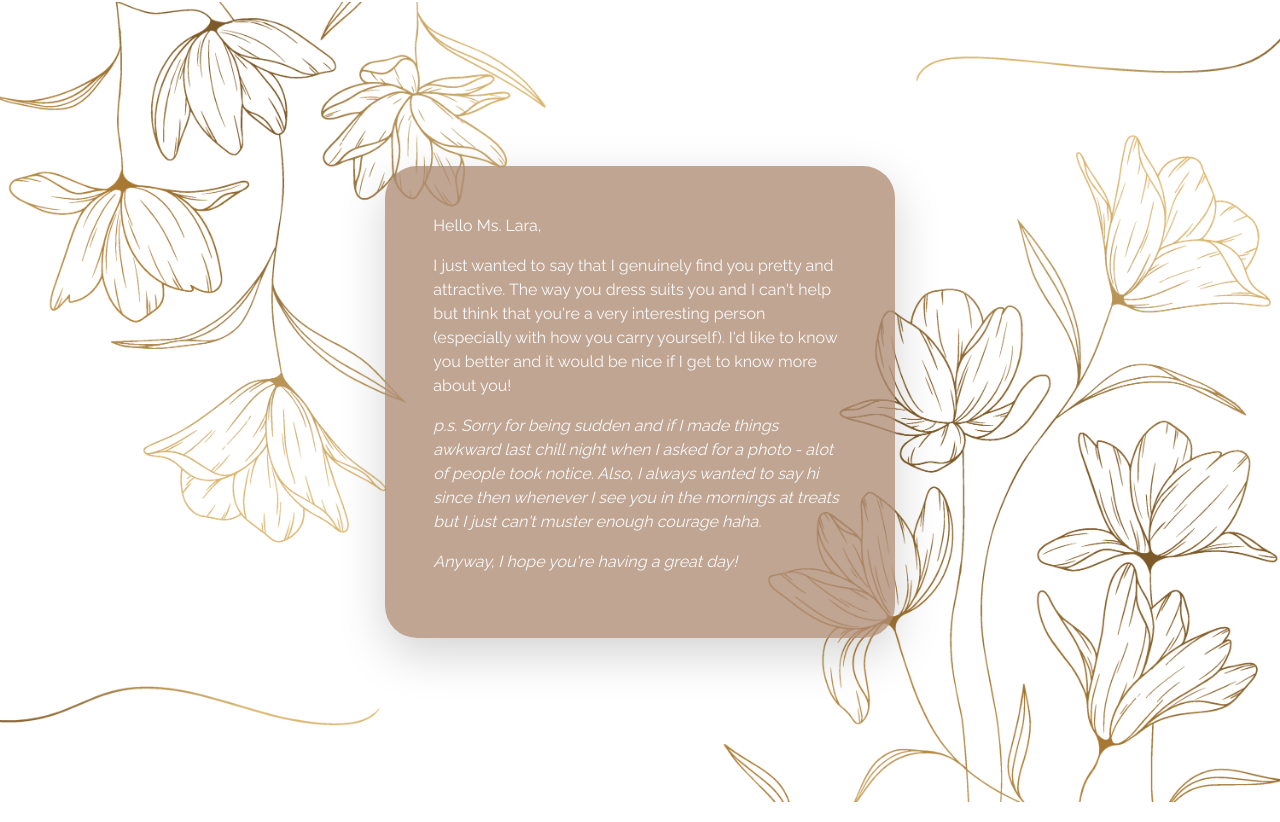
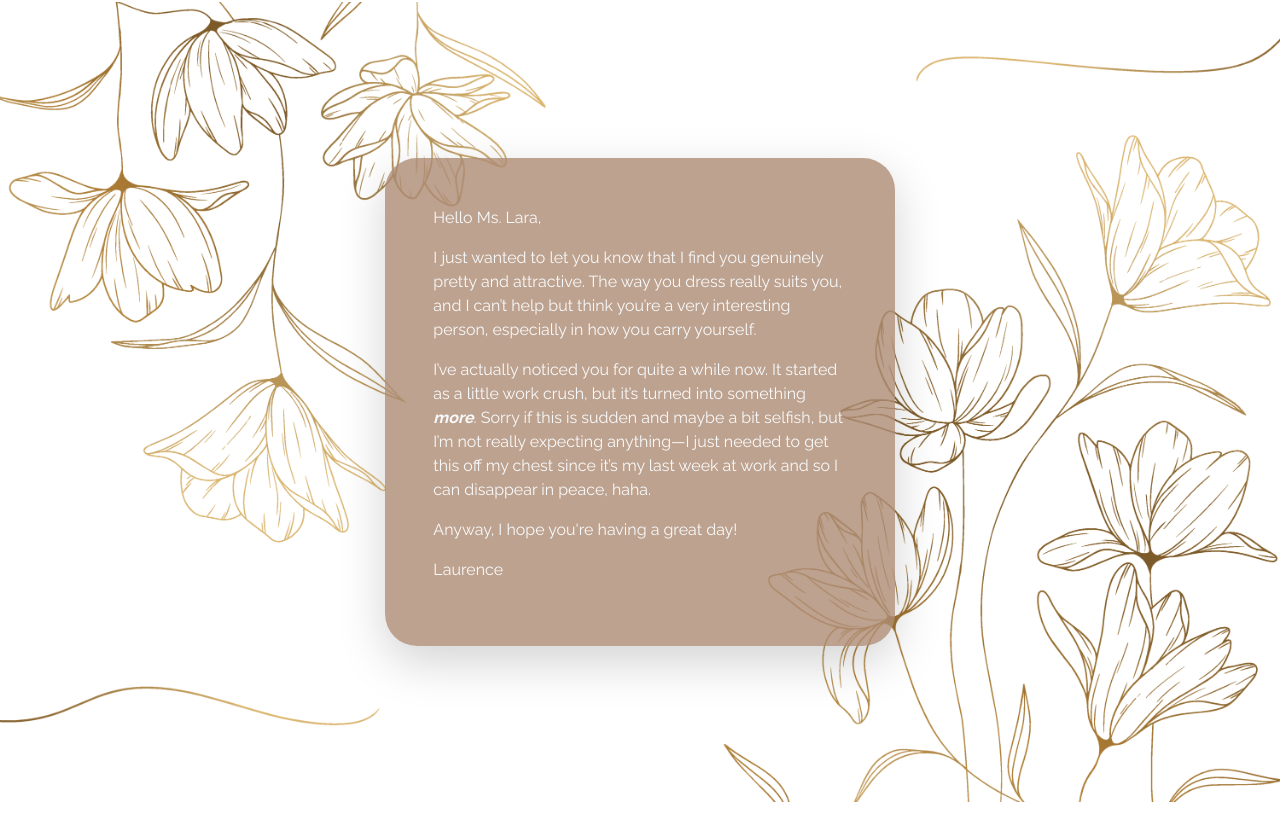
Before and after one commit to LaurenceJohn/Letter, a plain HTML site: page index.html in a window 1280 px wide. Shown: the part 798-1620 px from the top of the page. Drawn offline with nearby package versions, Linux system fonts and the light colour scheme.

Commit message:
Add files via upload

```diff
--- a/index.html
+++ b/index.html
@@ -20,15 +20,17 @@
     </div>
     <div class="second-row row text-light vh-100 justify-content-center">
         <div class="col-lg-5 align-content-center">
-            <div class="shadow-lg container p-5 rounded-5 tag shadow-lg align-content-center" style="background-color: rgba(173, 139, 115, 0.77); min-height: 400px;">
+            <div class="shadow-lg container p-5 rounded-5 tag shadow-lg align-content-center" style="background-color: rgba(173, 139, 115, 0.8); min-height: 400px;">
                 <p>Hello Ms. Lara,</p>
-                <p class="fw-lighter">I just wanted to say that I genuinely find you pretty and attractive. The way you dress suits you and I can't help but think that you're a very interesting person
-                    (especially with how you carry yourself). I'd like to know you better and it would be nice if I get to know more about you!
+                <p class="fw-lighter">I just wanted to let you know that I find you genuinely pretty and attractive. The way you dress really suits you,
+                    and I can’t help but think you’re a very interesting person, especially in how you carry yourself.
                 </p>
-                <p class="fw-lighter fst-italic">p.s. Sorry for being sudden and if I made things awkward last chill night when I asked for a photo - alot of people took notice. Also,
-                    I always wanted to say hi since then whenever I see you in the mornings at treats but I just can't muster enough courage haha.
+                <p class="fw-lighter">I’ve actually noticed you for quite a while now. It started as a little work crush, but it’s turned into something <span class="fst-italic fw-semibold">more</span>. Sorry if this is sudden and
+                    maybe a bit selfish, but I’m not really expecting anything—I just needed to get this off my chest since it’s my last week at work and so I can disappear in peace, haha.
                 </p>
-                <p class="fw-lighter fst-italic">Anyway, I hope you're having a great day!
+                <p class="fw-lighter">Anyway, I hope you're having a great day!
+                </p>
+                <p class="fw-lighter">Laurence
                 </p>
             </div>
         </div>
@@ -49,7 +51,7 @@
                 referrerpolicy="no-referrer-when-downgrade">
             </iframe>
             <div class="row p-3">
-                <span class="fst-italic">If you're interested, let me know if this place works for you!</span>
+                <span class="fst-italic">If you're interested, let me know if this place works for you! (Or maybe a cup of coffee sometime after work hehe)</span>
             </div>
         </div>
 
```
